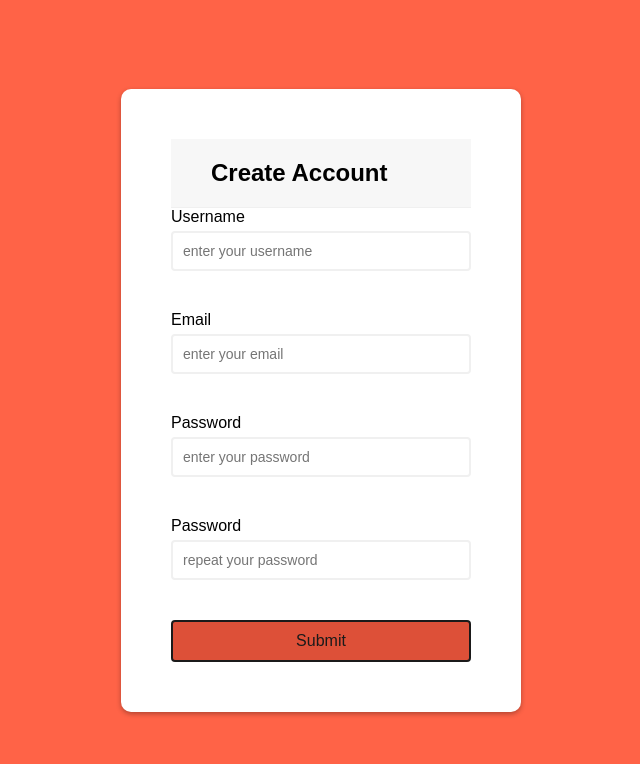
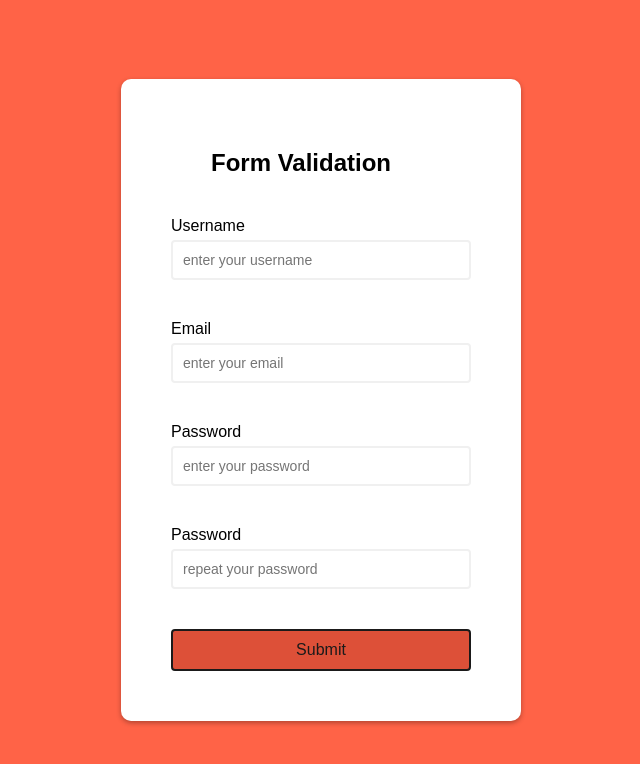
Before and after one commit to kimicasamina/form-validation, a plain HTML site: page index.html in a window 1280 px wide. Shown: the whole page, without its empty margins (319-959 px from the left). Drawn offline with Linux system fonts and the light colour scheme.

Commit message:
change header title

```diff
--- a/index.html
+++ b/index.html
@@ -15,13 +15,13 @@
       crossorigin="anonymous"
     /> -->
     <link rel="stylesheet" href="./styles.css" />
-    <title>Document</title>
+    <title>Form Validation</title>
   </head>
 
   <body>
     <div class="container">
       <header class="header">
-        <h2>Create Account</h2>
+        <h2>Form Validation</h2>
       </header>
 
       <form id="form">
--- a/styles.css
+++ b/styles.css
@@ -25,9 +25,8 @@ body {
 }
 
 .header {
-  background-color: #f7f7f7;
-  border-bottom: 1px solid #f0f0f0;
   padding: 20px 40px;
+  margin-bottom: 20px;
 }
 
 .form-control {
```
